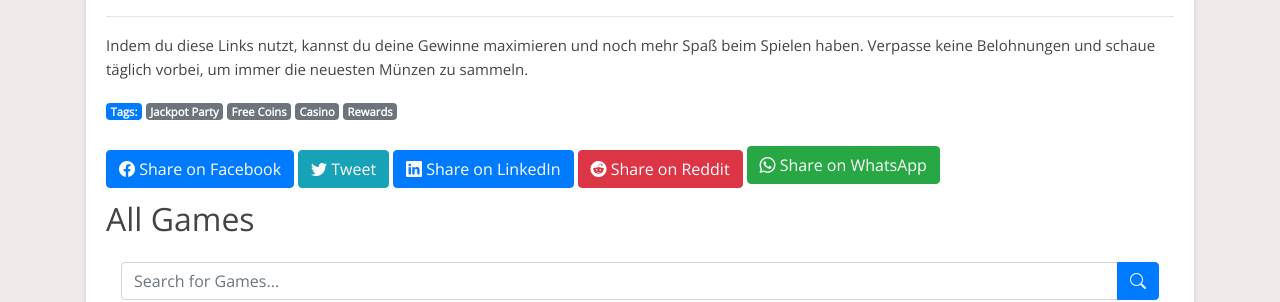
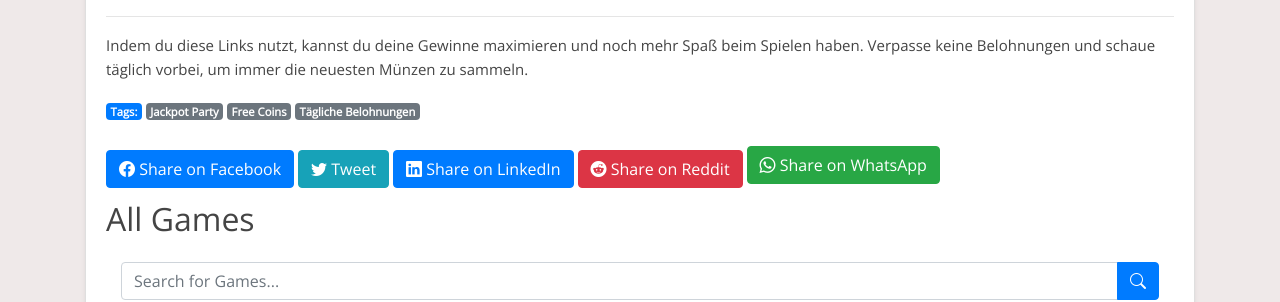
Before and after one commit to Prollad99/bs-net, a Jekyll site: the page built from de/_posts/2024-07-31-jackpot-party.md, in a window 1280 px wide and 900 px high, scrolled down 8109 px. Shown: the part 156-458 px from the top of the window. Built offline with Jekyll 4.4.1, drawn with Linux system fonts in a browser that asks for light colours; nearby versions of some CDN libraries; comment, search, counter and statistics services are not loaded.

Commit message:
Update 2024-07-31-jackpot-party.md

```diff
--- a/de/_posts/2024-07-31-jackpot-party.md
+++ b/de/_posts/2024-07-31-jackpot-party.md
@@ -2,7 +2,7 @@
 layout: post
 title: "Jackpot Party Free Coins: Hol dir täglich kostenlose Münzen!"
 date: 2024-07-31
-tags: [Jackpot Party, Free Coins, Casino, Rewards]
+tags: [Jackpot Party, Free Coins, Tägliche Belohnungen]
 author: BonusCollector.net
 description: Täglich aktualisierte Links für kostenlose Münzen im Jackpot Party Casino. Erhalte deine Belohnungen und genieße das Spiel!
 lang: de
```
